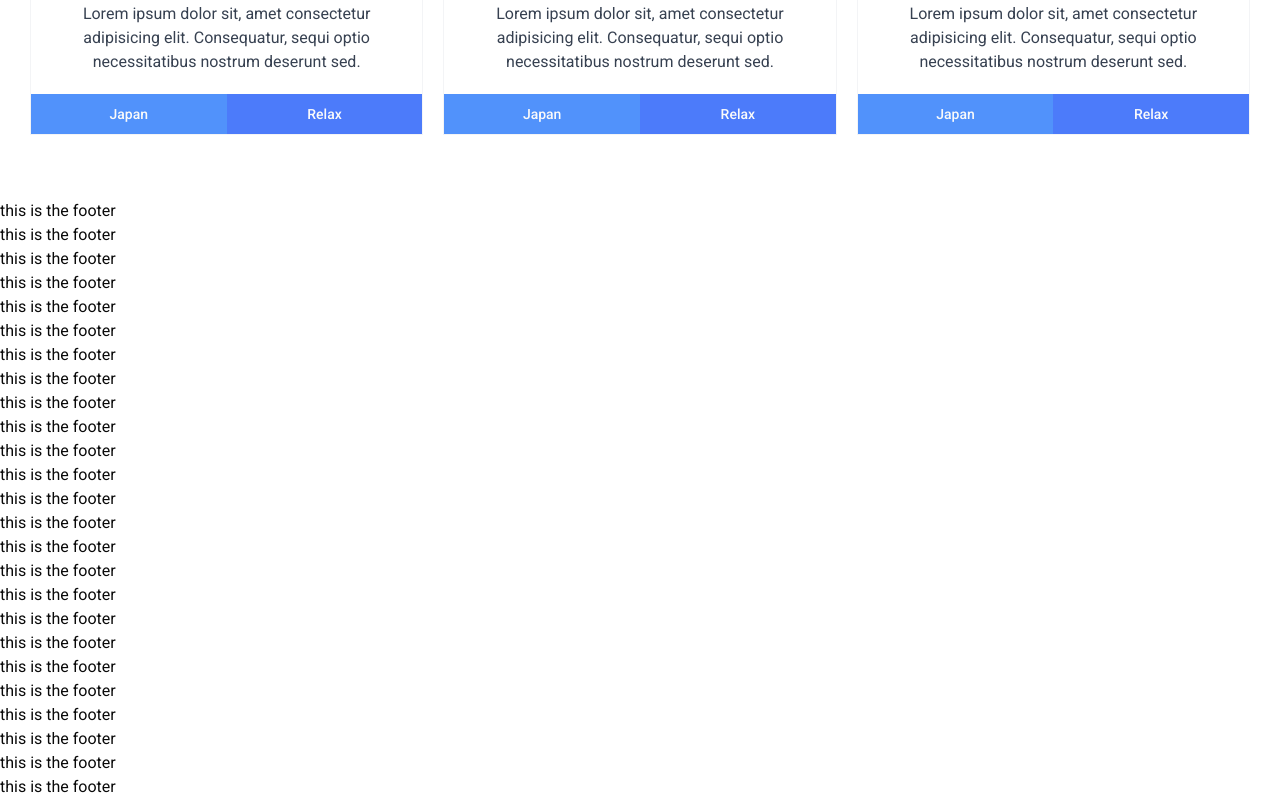
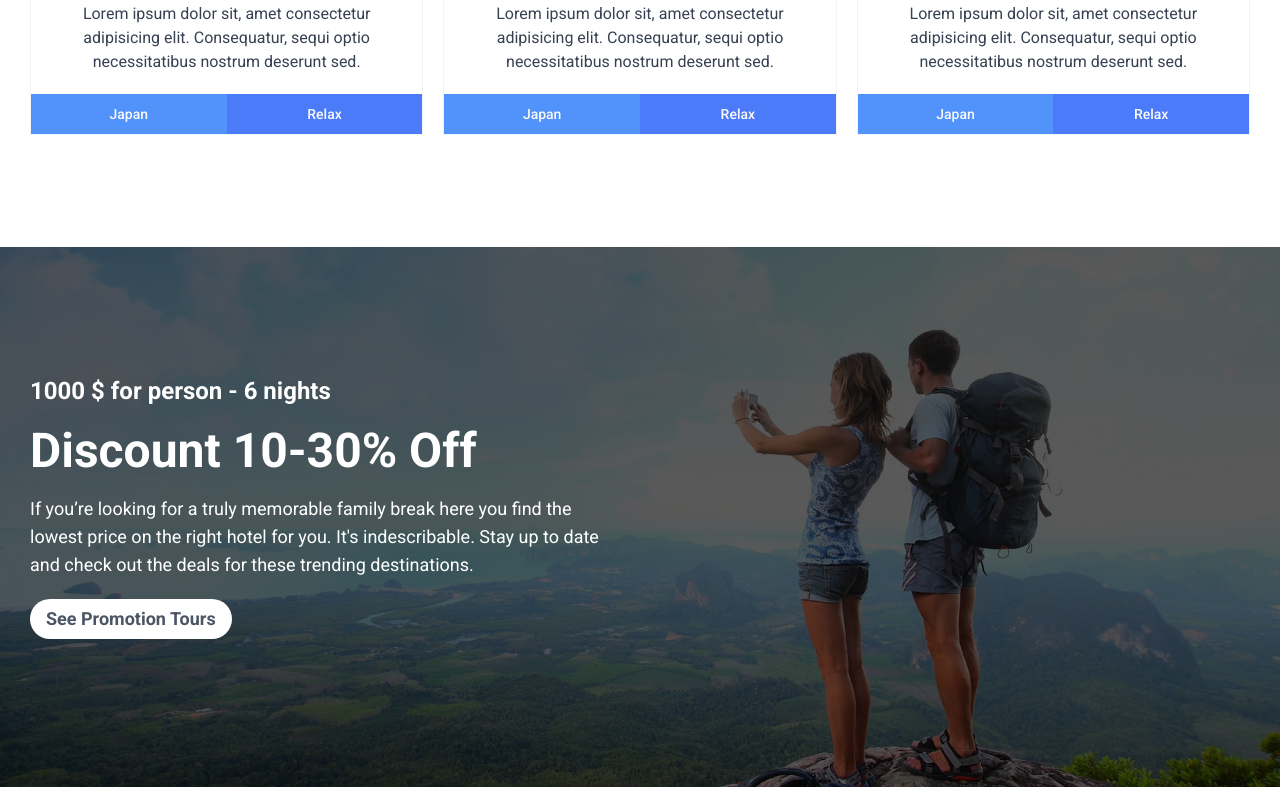
Before and after one commit to muhammadali246397/traveler, a React (Vite) app: page / in a window 1280 px wide. Shown: the part 1800-2600 px from the top of the page. Built offline with nearby package versions, Linux system fonts and the light colour scheme; no server answers.

Commit message:
making a promotion section for home page

```diff
--- a/src/pages/home/Home.tsx
+++ b/src/pages/home/Home.tsx
@@ -1,5 +1,6 @@
 
 import HeroSection from "./HeroSection";
+import PromotionSection from "./PromotionSection";
 import SearchSection from "./SearchSection";
 import TopPlaceSection from "./TopPlaceSection";
 
@@ -11,6 +12,7 @@ const Home = () => {
          <HeroSection/>
          <SearchSection/>
          <TopPlaceSection/>
+         <PromotionSection/>
        </div>
 
     );
--- /dev/null
+++ b/src/pages/home/PromotionSection.tsx
@@ -0,0 +1,28 @@
+import { Parallax } from "react-parallax";
+import bg from "./../../assets/img2.jpg"
+import Container from "@/lib/Container";
+import { Button } from "@/components/ui/button";
+import { NavLink } from "react-router-dom";
+
+const PromotionSection = () => {
+    return (
+        <div className="my-12">
+            <Parallax
+                bgImage={bg}
+                strength={200}
+            >
+                <div className="bg-black bg-opacity-65">
+                    <Container classname={"py-32"}>
+                        <h4 className="text-2xl font-bold text-white">1000 $ for person - 6 nights</h4>
+                        <h2 className="text-5xl font-bold my-5 text-white">Discount <span>10-30%</span> Off</h2>
+                        <p className="text-white text-lg w-full max-w-xl">If you’re looking for a truly memorable family break here you find the lowest price on the right hotel for you. It's indescribable. Stay up to date and check out the deals for these trending destinations.</p>
+                        <NavLink to="/"><Button className="bg-white rounded-full my-5 hover:text-white text-lg font-semibold text-gray-600">See Promotion Tours</Button></NavLink>
+                    </Container>
+                </div>
+
+            </Parallax>
+        </div>
+    );
+};
+
+export default PromotionSection;
--- a/src/pages/home/TopPlaceSection.tsx
+++ b/src/pages/home/TopPlaceSection.tsx
@@ -21,7 +21,7 @@ const TopPlaceSection = () => {
                 <h1 className="font-semibold text-4xl ">Top Places</h1>
                 <p className="mt-3 text-gray-700 text-xl">BEST TRAVEL PACKAGES AVAILABLE</p>
             </div>
-            <div className="grid lg:grid-cols-3 gap-5 mt-10">
+            <div className="grid md:grid-cols-2 lg:grid-cols-3 gap-5 mt-10">
                 <Card></Card>
                 <Card></Card>
                 <Card></Card>
```
